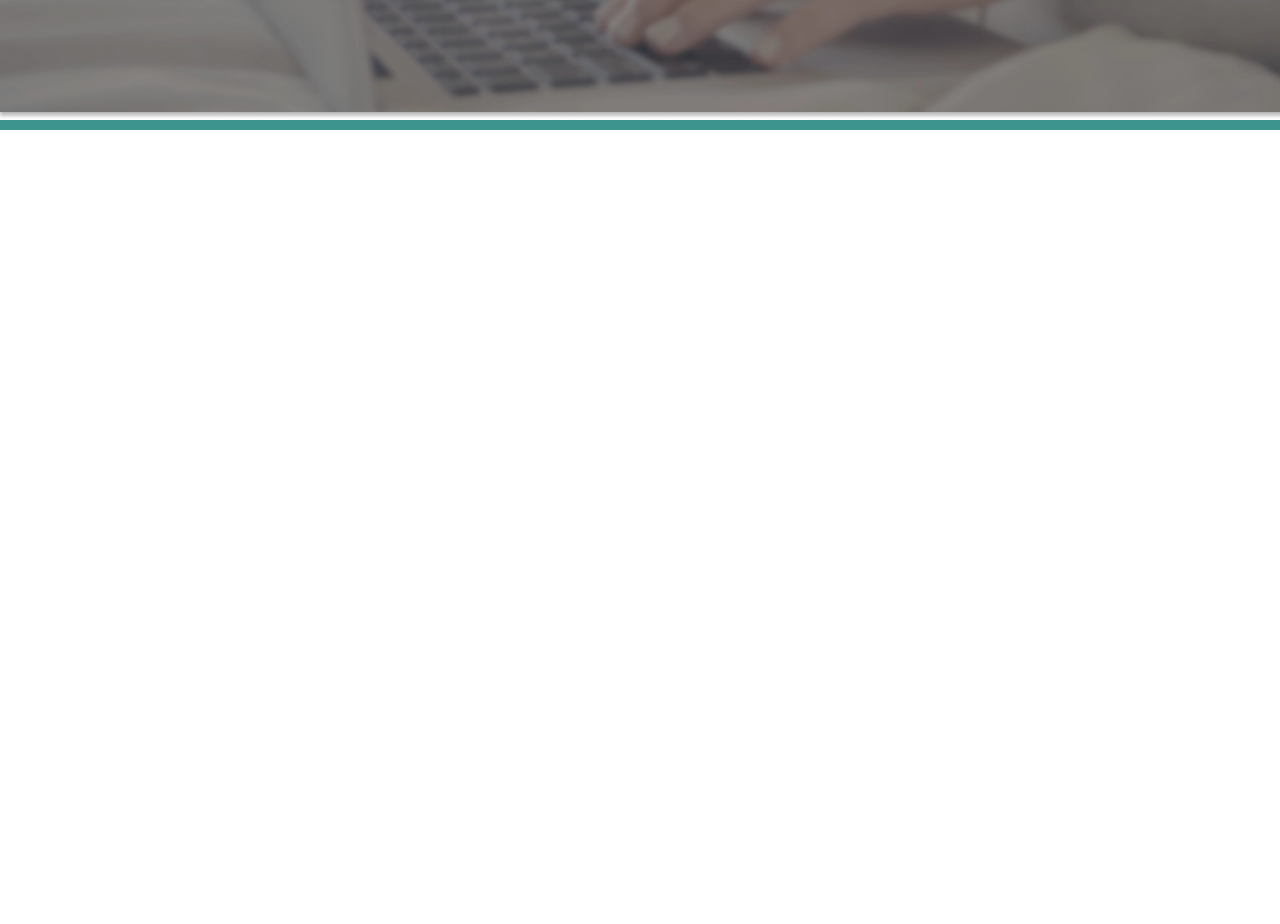
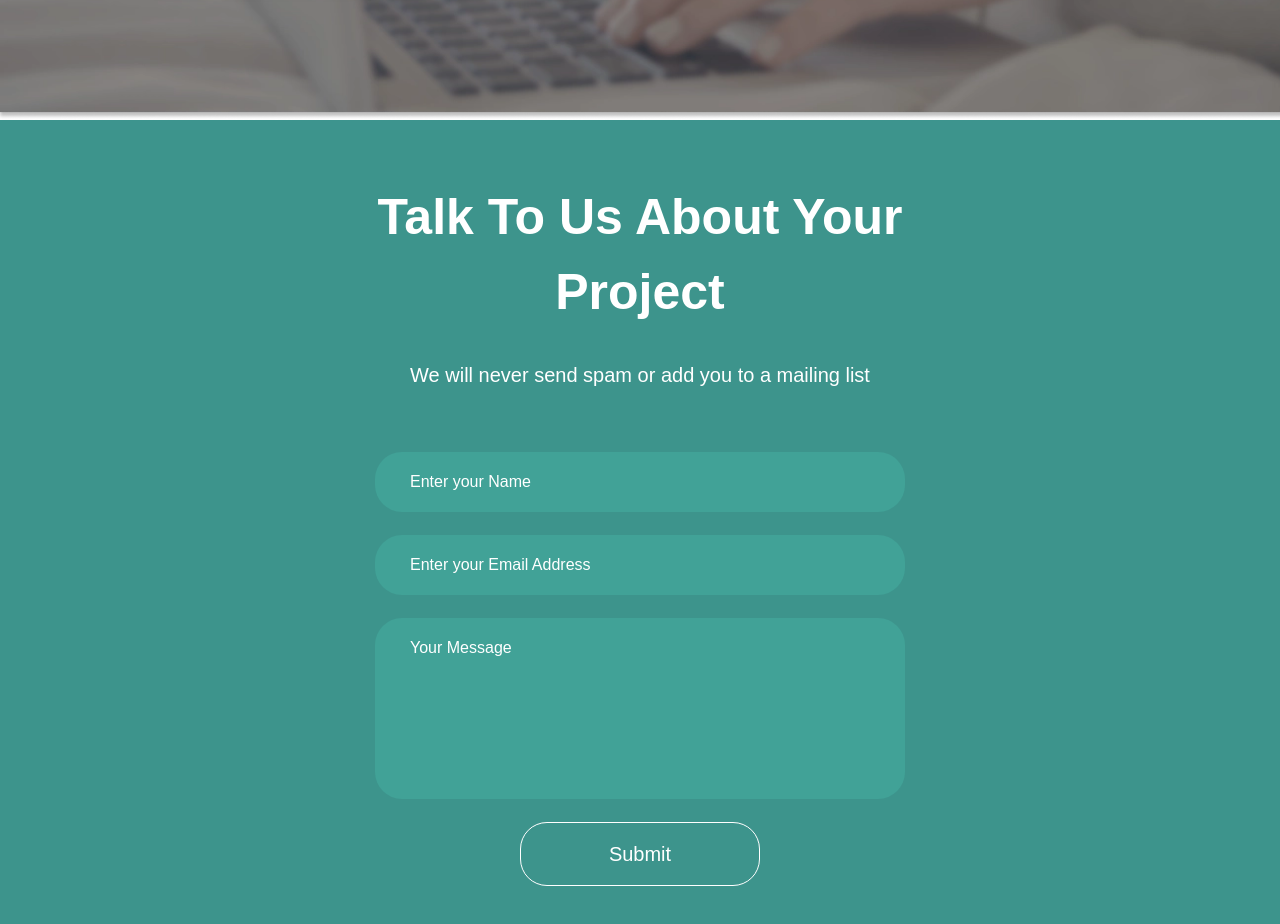
Before and after one commit to anastasiiatarasiuk/eLearning-company, a React (Vite) app: page / in a window 1280 px wide. Shown: the part 560-1484 px from the top of the page. Before the commit the page ends 800 px from the top, so only its background shows below. Built offline with nearby package versions, Linux system fonts and the light colour scheme.

Commit message:
create TalkToUs section

```diff
--- a/package.json
+++ b/package.json
@@ -11,9 +11,11 @@
   },
   "dependencies": {
     "bootstrap": "^5.3.3",
+    "formik": "^2.4.6",
     "react": "^18.3.1",
     "react-bootstrap": "^2.10.8",
-    "react-dom": "^18.3.1"
+    "react-dom": "^18.3.1",
+    "yup": "^1.6.1"
   },
   "devDependencies": {
     "@eslint/js": "^9.17.0",
--- a/src/App.jsx
+++ b/src/App.jsx
@@ -1,10 +1,12 @@
 import "./App.scss";
 import Header from "./components/Header/Header";
+import TalkToUs from "./components/TalkToUs/TalkToUs";
 
 function App() {
   return (
     <>
       <Header />
+      <TalkToUs />
     </>
   );
 }
--- a/src/App.scss
+++ b/src/App.scss
@@ -2,9 +2,11 @@ $background-light: #fff;
 $text-color-light: #212121;
 $secondary-text-color: #999b9a;
 $input-bg-light: rgba(52, 52, 52, 0.1);
-
 $background-dark: #343434;
 $text-color-dark: #fff;
+$background-green:#3D948C;
+$white: #fff;
+$form-input-bg: #41a297;
 
 // Для теми light
 :root {
@@ -12,6 +14,9 @@ $text-color-dark: #fff;
   --text-color: #{$text-color-light};
   --secondary-text-color: #{$secondary-text-color};
   --input-bg: #{$input-bg-light};
+  --background-green: #{$background-green};
+  --white: #{$white};
+  --form-input-bg: #{$form-input-bg};
 }
 
 // Для теми dark
--- /dev/null
+++ b/src/components/TalkToUs/TalkToUs.jsx
@@ -0,0 +1,20 @@
+import TalkToUsForm from "../TalkToUsForm/TalkToUsForm";
+import "./TalkToUs.scss";
+
+const TalkToUs = () => {
+  return (
+    <div className="talk-to-us">
+      <div className="talk-to-us__content">
+        <div className="talk-to-us__title-container">
+          <h2 className="talk-to-us__title">Talk To Us About Your Project</h2>
+          <p className="talk-to-us__subtitle">
+            We will never send spam or add you to a mailing list
+          </p>
+        </div>
+        <TalkToUsForm />
+      </div>
+    </div>
+  );
+};
+
+export default TalkToUs;
--- /dev/null
+++ b/src/components/TalkToUs/TalkToUs.scss
@@ -0,0 +1,28 @@
+.talk-to-us {
+  &__content {
+    background: var(--background-green);
+    padding: 50px 375px;
+  }
+
+  &__title-container {
+    display: flex;
+    margin: 0 auto;
+    flex-direction: column;
+    gap: 30px;
+    margin-bottom: 62px;
+  }
+
+  &__title {
+    color: var(--white);
+    font-weight: 600;
+    font-size: 50px;
+    text-align: center;
+  }
+
+  &__subtitle {
+    color: var(--white);
+    font-weight: 300;
+    font-size: 20px;
+    text-align: center;
+  }
+}
--- /dev/null
+++ b/src/components/TalkToUsForm/TalkToUsForm.jsx
@@ -0,0 +1,85 @@
+import { Formik, Form, Field, ErrorMessage } from "formik";
+import * as Yup from "yup";
+import "./TalkToUsForm.scss";
+
+const TalkToUsForm = () => {
+  const initialValues = {
+    name: "",
+    email: "",
+    comment: "",
+  };
+
+  const validationSchema = Yup.object({
+    name: Yup.string()
+      .required("Name is required")
+      .min(2, "Name must be at least 2 characters long"),
+    email: Yup.string()
+      .email("Invalid email address")
+      .required("Email is required"),
+    comment: Yup.string()
+      .required("Comment is required")
+      .min(5, "Comment must be at least 5 characters long"),
+  });
+
+  const handleSubmit = (values, { resetForm }) => {
+    console.log("Form submitted with values:", values);
+    resetForm();
+  };
+
+  return (
+    <div className="contact-form">
+      <Formik
+        initialValues={initialValues}
+        validationSchema={validationSchema}
+        onSubmit={handleSubmit}
+      >
+        <Form className="contact-form__form">
+          <Field
+            type="text"
+            id="name"
+            name="name"
+            placeholder="Enter your Name"
+            className="contact-form__input"
+          />
+          <ErrorMessage
+            name="name"
+            component="div"
+            className="contact-form__error"
+          />
+
+          <Field
+            type="email"
+            id="email"
+            name="email"
+            placeholder="Enter your Email Address"
+            className="contact-form__input"
+          />
+          <ErrorMessage
+            name="email"
+            component="div"
+            className="contact-form__error"
+          />
+
+          <Field
+            as="textarea"
+            id="comment"
+            name="comment"
+            placeholder="Your Message"
+            className="contact-form__textarea"
+          />
+          <ErrorMessage
+            name="comment"
+            component="div"
+            className="contact-form__error"
+          />
+
+          <button type="submit" className="contact-form__button">
+            Submit
+          </button>
+        </Form>
+      </Formik>
+    </div>
+  );
+};
+
+export default TalkToUsForm;
--- /dev/null
+++ b/src/components/TalkToUsForm/TalkToUsForm.scss
@@ -0,0 +1,51 @@
+.contact-form {
+  &__form {
+    display: flex;
+    flex-direction: column;
+    gap: 23px;
+  }
+
+  &__input,
+  &__textarea {
+    padding: 18px 35px;
+    font-weight: 300;
+    font-size: 16px;
+    border-radius: 27px;
+    border: none;
+    outline: none;
+    background: var(--form-input-bg);
+    color: var(--white);
+
+    &::placeholder {
+      font-weight: 300;
+      font-size: 16px;
+      color: var(--white);
+      font-family: inherit;
+    }
+  }
+
+  &__textarea {
+    resize: none;
+    height: 181px;
+  }
+
+  &__error {
+    color: #d9534f;
+    font-size: 16px;
+    padding-left: 25px;
+    margin-top: -20px;
+    z-index: 1000;
+  }
+
+  &__button {
+    font-weight: 400;
+    font-size: 20px;
+    padding: 16px;
+    background-color: transparent;
+    color: var(--white);
+    border: 1px solid var(--white);
+    border-radius: 27px;
+    width: 240px;
+    margin: 0 auto;
+  }
+}
--- a/src/index.scss
+++ b/src/index.scss
@@ -54,3 +54,7 @@ img {
   max-width: 100%;
   height: auto;
 }
+
+textarea, input{
+    font: inherit;
+}
```
Also changed, not shown: 1 other file (tests, documents, lock files or other folders).
